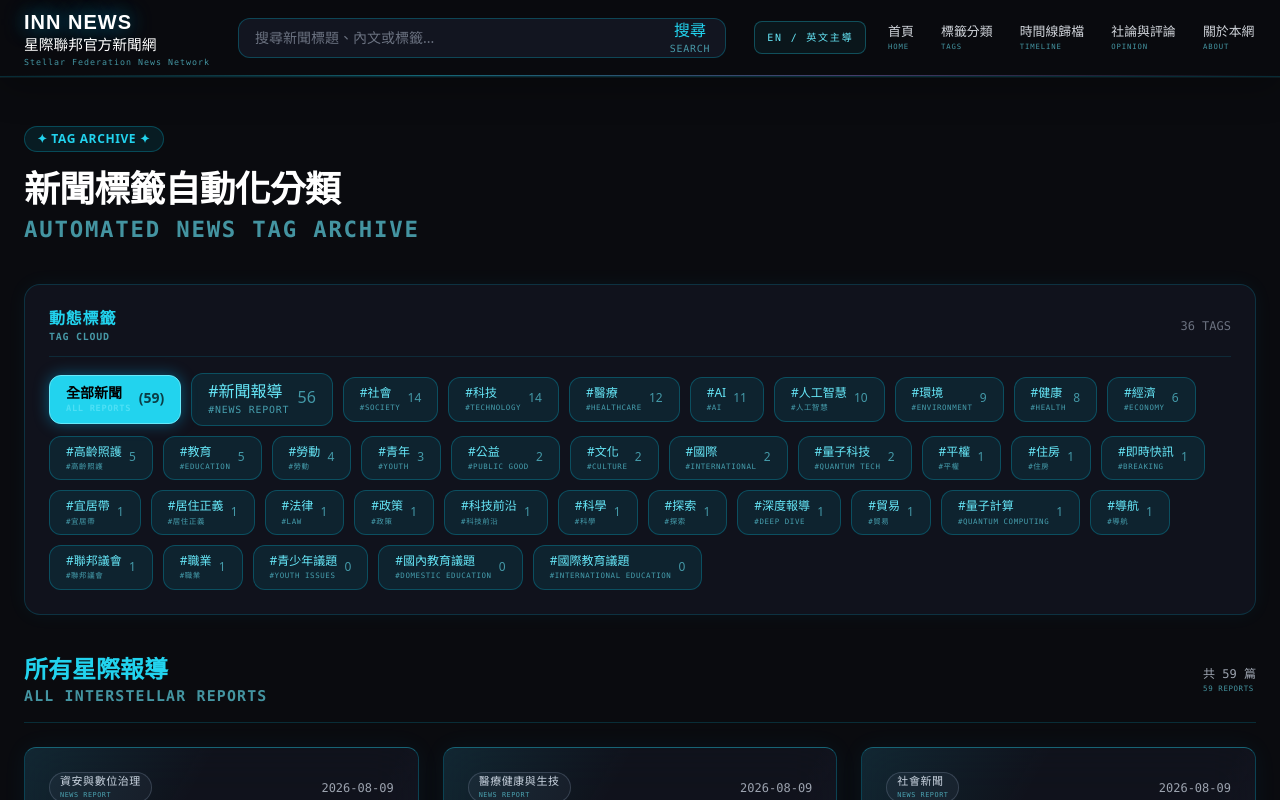
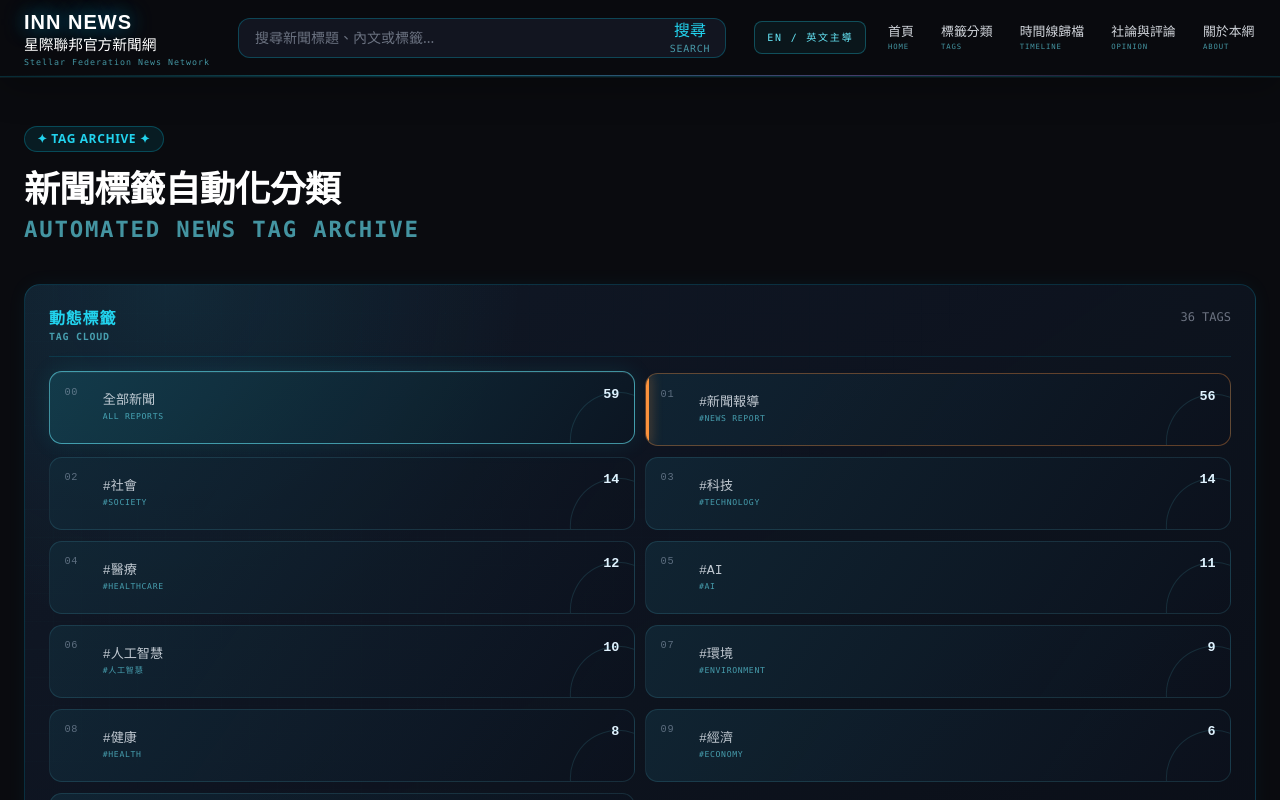
Before and after one commit to crestylonnews-ship-it/inn-news-portal, a Next.js app: page /tags in a window 1280 px wide. Shown: the top 800 px of the page. Built offline with nearby package versions, Linux system fonts and the light colour scheme.

Commit message:
refine tag cloud hierarchy

```diff
--- a/app/globals.css
+++ b/app/globals.css
@@ -1979,3 +1979,140 @@ body {
     letter-spacing: .06em;
   }
 }
+
+
+/* Layered tag archive: high-signal summary first, full matrix on demand. */
+.tag-cloud-console {
+  position: relative;
+  overflow: hidden;
+  background:
+    radial-gradient(circle at 12% 0%, rgba(34, 211, 238, .09), transparent 22rem),
+    linear-gradient(145deg, rgba(18, 27, 41, .92), rgba(11, 14, 24, .9));
+}
+.tag-cloud-console::before {
+  position: absolute;
+  inset: 0;
+  pointer-events: none;
+  content: '';
+  opacity: .32;
+  background-image: linear-gradient(rgba(103, 232, 249, .04) 1px, transparent 1px), linear-gradient(90deg, rgba(103, 232, 249, .04) 1px, transparent 1px);
+  background-size: 28px 28px;
+  mask-image: linear-gradient(135deg, #000, transparent 78%);
+}
+.tag-cloud-console > * { position: relative; z-index: 1; }
+.tag-cloud-console-header { align-items: flex-start; }
+.tag-cloud-console-header .bilingual-text { display: block; }
+.tag-signal-grid {
+  display: grid;
+  grid-template-columns: repeat(2, minmax(0, 1fr));
+  gap: .65rem;
+}
+.tag-signal-card {
+  position: relative;
+  display: grid;
+  grid-template-columns: 1.7rem minmax(0, 1fr) auto;
+  align-items: center;
+  gap: .7rem;
+  min-height: 4.6rem;
+  padding: .8rem .9rem;
+  overflow: hidden;
+  border: 1px solid rgba(103, 232, 249, .13);
+  border-radius: .8rem;
+  background: linear-gradient(125deg, rgba(18, 43, 58, .72), rgba(12, 17, 29, .7));
+  color: rgba(226, 232, 240, .84);
+  transition: border-color .2s ease, background .2s ease, transform .2s ease, box-shadow .2s ease;
+}
+.tag-signal-card::after {
+  position: absolute;
+  right: -2rem;
+  bottom: -2.8rem;
+  width: 6rem;
+  height: 6rem;
+  content: '';
+  border: 1px solid rgba(103, 232, 249, .12);
+  border-radius: 50%;
+  transform: rotate(-18deg);
+}
+.tag-signal-card:hover,
+.tag-signal-card.is-selected {
+  border-color: rgba(103, 232, 249, .58);
+  background: linear-gradient(125deg, rgba(19, 62, 78, .88), rgba(12, 22, 34, .88));
+  box-shadow: 0 0 22px rgba(34, 211, 238, .1), inset 0 1px rgba(255, 255, 255, .06);
+  transform: translateY(-2px);
+}
+.tag-signal-card.is-hot { border-color: rgba(251, 146, 60, .35); }
+.tag-signal-card.is-hot::before,
+.tag-signal-card.is-active::before {
+  position: absolute;
+  top: 0;
+  bottom: 0;
+  left: 0;
+  width: 3px;
+  content: '';
+  background: #fb923c;
+  box-shadow: 0 0 12px rgba(251, 146, 60, .72);
+}
+.tag-signal-card.is-active::before { background: #67e8f9; box-shadow: 0 0 12px rgba(103, 232, 249, .62); }
+.tag-signal-card-all { background: linear-gradient(125deg, rgba(47, 32, 25, .82), rgba(22, 21, 28, .76)); }
+.tag-signal-index {
+  align-self: start;
+  color: rgba(148, 163, 184, .58);
+  font-family: var(--font-mono, ui-monospace, monospace);
+  font-size: .64rem;
+  letter-spacing: .08em;
+}
+.tag-signal-copy { min-width: 0; font-family: var(--font-mono, ui-monospace, monospace); font-size: .82rem; line-height: 1.25; }
+.tag-signal-copy .bilingual-secondary { font-size: .62em; }
+.tag-signal-count {
+  align-self: start;
+  min-width: 2rem;
+  color: #e0f2fe;
+  font-family: var(--font-mono, ui-monospace, monospace);
+  font-size: .84rem;
+  font-weight: 700;
+  text-align: right;
+}
+.tag-matrix-toggle {
+  padding: .55rem .75rem;
+  border: 1px solid rgba(103, 232, 249, .25);
+  border-radius: .55rem;
+  background: rgba(34, 211, 238, .07);
+  color: #67e8f9;
+  font-family: var(--font-mono, ui-monospace, monospace);
+  font-size: .68rem;
+  letter-spacing: .05em;
+  transition: border-color .2s ease, background .2s ease, color .2s ease;
+}
+.tag-matrix-toggle:hover { border-color: rgba(103, 232, 249, .7); background: rgba(34, 211, 238, .14); color: #ecfeff; }
+.tag-matrix-panel {
+  padding: 1rem;
+  border: 1px solid rgba(103, 232, 249, .14);
+  border-radius: .8rem;
+  background: rgba(5, 12, 22, .58);
+}
+.tag-matrix-caption { margin-bottom: .75rem; color: rgba(103, 232, 249, .62); font-family: var(--font-mono, ui-monospace, monospace); font-size: .62rem; letter-spacing: .12em; text-transform: uppercase; }
+.tag-matrix-chip {
+  display: inline-flex;
+  align-items: center;
+  gap: .45rem;
+  padding: .42rem .62rem;
+  border: 1px solid rgba(148, 163, 184, .16);
+  border-radius: 999px;
+  background: rgba(148, 163, 184, .06);
+  color: rgba(203, 213, 225, .76);
+  font-family: var(--font-mono, ui-monospace, monospace);
+  font-size: .68rem;
+  line-height: 1.2;
+  transition: border-color .2s ease, color .2s ease, background .2s ease;
+}
+.tag-matrix-chip .bilingual-secondary { font-size: .6em; }
+.tag-matrix-chip > span:last-child { color: rgba(103, 232, 249, .72); }
+.tag-matrix-chip:hover, .tag-matrix-chip.is-selected { border-color: rgba(103, 232, 249, .52); background: rgba(34, 211, 238, .12); color: #ecfeff; }
+@media (max-width: 620px) {
+  .tag-signal-grid { grid-template-columns: 1fr; }
+  .tag-signal-card { min-height: 4.2rem; }
+  .tag-cloud-console-header { align-items: flex-start; flex-direction: column; }
+}
+@media (prefers-reduced-motion: reduce) {
+  .tag-signal-card, .tag-matrix-toggle, .tag-matrix-chip { transition: none; }
+}
--- a/app/tags/page.tsx
+++ b/app/tags/page.tsx
@@ -15,6 +15,7 @@ function TagsContent() {
   const selectedTag = searchParams.get('tag');
   const [articles, setArticles] = useState<Article[]>([]);
   const [loading, setLoading] = useState(true);
+  const [showAllTags, setShowAllTags] = useState(false);
 
   useEffect(() => {
     let cancelled = false;
@@ -48,6 +49,16 @@ function TagsContent() {
     ? articles.filter(article => article.tags?.includes(selectedTag))
     : articles;
   const maxCount = tagStats[0]?.count || 1;
+  const compactTagStats = useMemo(() => {
+    const selected = selectedTag ? tagStats.find(item => item.tag === selectedTag) : null;
+    const topTags = tagStats.slice(0, 10);
+    if (selected && !topTags.some(item => item.tag === selected.tag)) {
+      return [selected, ...topTags.slice(0, 9)];
+    }
+    return topTags;
+  }, [selectedTag, tagStats]);
+  const visibleTagStats = showAllTags ? tagStats : compactTagStats;
+  const hiddenTagCount = Math.max(tagStats.length - compactTagStats.length, 0);
 
   return (
     <div className="space-y-8 sm:space-y-10">
@@ -56,28 +67,56 @@ function TagsContent() {
         <h1 className="text-3xl font-extrabold tracking-tight text-white sm:text-4xl font-orbitron"><BilingualText zh="新聞標籤自動化分類" en="AUTOMATED NEWS TAG ARCHIVE" /></h1>
               </header>
 
-      <section aria-labelledby="tag-cloud-title" className="rounded-2xl border border-cyan-500/20 bg-[#121520]/80 p-4 shadow-[0_0_20px_rgba(0,191,255,0.05)] sm:p-6">
-        <div className="mb-4 flex items-center justify-between gap-3 border-b border-cyan-500/15 pb-3">
+      <section aria-labelledby="tag-cloud-title" className="tag-cloud-console rounded-2xl border border-cyan-500/20 bg-[#121520]/80 p-4 shadow-[0_0_20px_rgba(0,191,255,0.05)] sm:p-6">
+        <div className="tag-cloud-console-header mb-4 flex items-center justify-between gap-3 border-b border-cyan-500/15 pb-3">
           <h2 id="tag-cloud-title" className="font-orbitron text-sm font-bold tracking-wider text-cyan-400 sm:text-base"><BilingualText zh="動態標籤" en="TAG CLOUD" /></h2>
           <span className="text-xs text-gray-500 font-mono">{tagStats.length} TAGS</span>
         </div>
         {loading ? (
           <div className="py-8 text-center text-sm text-cyan-300"><BilingualText zh="正在同步標籤矩陣…" en="SYNCING TAG MATRIX…" /></div>
         ) : (
-          <div className="flex flex-wrap items-center gap-2.5">
-            <Link href="/tags" className={`rounded-xl border px-3 py-2 text-sm transition-all sm:px-4 ${!selectedTag ? 'border-cyan-300 bg-cyan-400 text-black shadow-[0_0_15px_rgba(0,191,255,0.4)] font-bold' : 'border-cyan-500/30 bg-cyan-500/10 text-cyan-300 hover:bg-cyan-500/20'}`}>
-              <BilingualText zh="全部新聞" en="ALL REPORTS" /> <span className="ml-1 opacity-70">({articles.length})</span>
+          <>
+            <div className="tag-signal-grid" aria-label="高權重動態標籤 / High-signal dynamic tags">
+              <Link href="/tags" className={`tag-signal-card tag-signal-card-all ${!selectedTag ? 'is-selected' : ''}`}>
+                <span className="tag-signal-index">00</span>
+                <span className="tag-signal-copy"><BilingualText zh="全部新聞" en="ALL REPORTS" /></span>
+                <span className="tag-signal-count">{articles.length}</span>
               </Link>
-            {tagStats.map(({ tag, count }) => {
+              {visibleTagStats.map(({ tag, count }, index) => {
                 const isSelected = selectedTag === tag;
-              const scale = count >= maxCount * 0.75 ? 'text-base' : count >= maxCount * 0.4 ? 'text-sm' : 'text-xs';
+                const intensity = count >= maxCount * 0.75 ? 'is-hot' : count >= maxCount * 0.4 ? 'is-active' : '';
                 return (
-                <Link key={tag} href={`/tags?tag=${encodeURIComponent(tag)}`} className={`rounded-xl border px-3 py-2 transition-all sm:px-4 ${scale} ${isSelected ? 'border-cyan-300 bg-cyan-400 text-black shadow-[0_0_15px_rgba(0,191,255,0.4)] font-bold' : 'border-cyan-500/30 bg-cyan-500/10 text-cyan-300 hover:border-cyan-300 hover:bg-cyan-500/20'}`}>
-                  <BilingualText zh={`#${tag}`} en={`#${tagToEnglish(tag)}`} /> <span className="ml-1 opacity-60">{count}</span>
+                  <Link key={tag} href={`/tags?tag=${encodeURIComponent(tag)}`} className={`tag-signal-card ${intensity} ${isSelected ? 'is-selected' : ''}`}>
+                    <span className="tag-signal-index">{String(index + 1).padStart(2, '0')}</span>
+                    <span className="tag-signal-copy"><BilingualText zh={`#${tag}`} en={`#${tagToEnglish(tag)}`} /></span>
+                    <span className="tag-signal-count">{count}</span>
                   </Link>
                 );
               })}
             </div>
+            {hiddenTagCount > 0 && (
+              <div className="mt-4 flex flex-col items-start justify-between gap-3 border-t border-cyan-500/15 pt-4 sm:flex-row sm:items-center">
+                <p className="text-xs leading-relaxed text-gray-500 font-mono">
+                  <BilingualText zh={`已顯示 ${compactTagStats.length} 個高權重標籤，另有 ${hiddenTagCount} 個標籤收納於完整矩陣。`} en={`${compactTagStats.length} high-signal tags shown; ${hiddenTagCount} additional tags are stored in the full matrix.`} block />
+                </p>
+                <button type="button" onClick={() => setShowAllTags(value => !value)} aria-expanded={showAllTags} aria-controls="full-tag-matrix" className="tag-matrix-toggle">
+                  <BilingualText zh={showAllTags ? '收起完整矩陣 ↑' : '展開完整矩陣 ↓'} en={showAllTags ? 'COLLAPSE MATRIX ↑' : 'OPEN FULL MATRIX ↓'} />
+                </button>
+              </div>
+            )}
+            {showAllTags && (
+              <div id="full-tag-matrix" className="tag-matrix-panel mt-4" aria-label="完整標籤矩陣 / Full tag matrix">
+                <div className="tag-matrix-caption"><BilingualText zh="完整標籤矩陣" en="FULL TAG MATRIX" /></div>
+                <div className="flex flex-wrap gap-2">
+                  {tagStats.map(({ tag, count }) => (
+                    <Link key={`matrix-${tag}`} href={`/tags?tag=${encodeURIComponent(tag)}`} className={`tag-matrix-chip ${selectedTag === tag ? 'is-selected' : ''}`}>
+                      <BilingualText zh={`#${tag}`} en={`#${tagToEnglish(tag)}`} /> <span>{count}</span>
+                    </Link>
+                  ))}
+                </div>
+              </div>
+            )}
+          </>
         )}
       </section>
 
```
Lines whose indentation alone changed are shown as unchanged.
